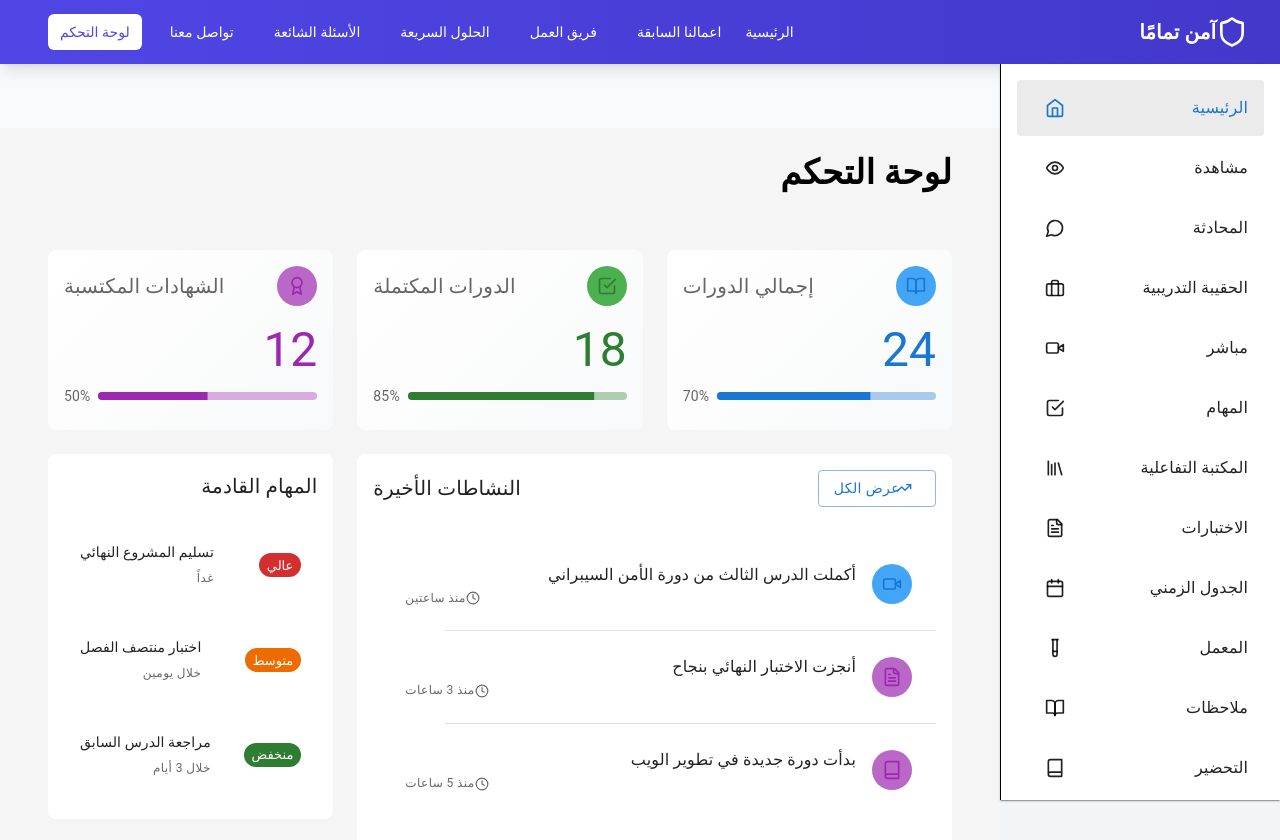
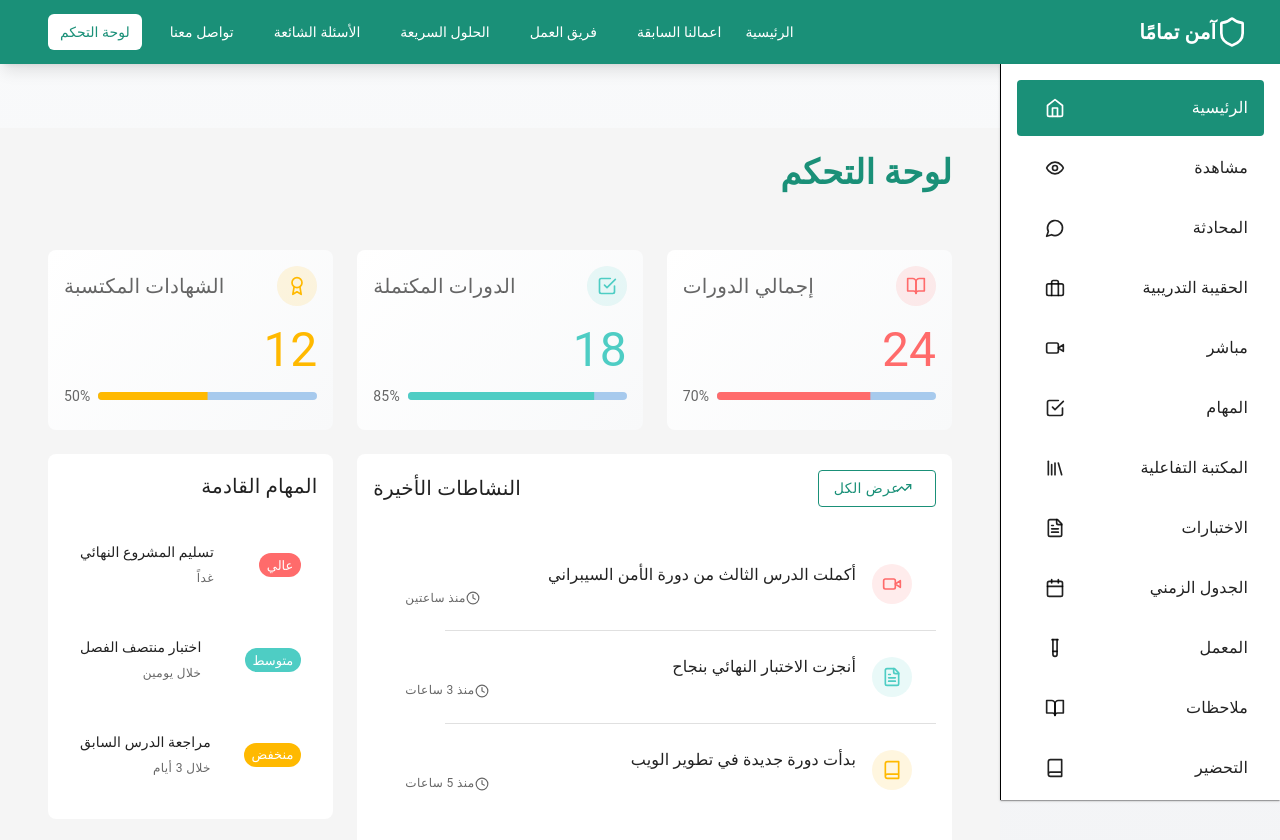
Before and after one commit to Adeeb-Aljerf/security-app, a React (Vite) app: page /dashboard in a window 1280 px wide. Shown: the top 840 px of the page. Built offline with nearby package versions, Linux system fonts and the light colour scheme.

Commit message:
changing the color of the website and add new emp

```diff
--- a/src/components/Navbar.jsx
+++ b/src/components/Navbar.jsx
@@ -20,7 +20,7 @@ const Navbar = () => {
   const isActive = (path) => location.pathname === path;
 
   return (
-    <nav className="bg-gradient-to-r from-indigo-600 to-indigo-700 text-white sticky top-0 z-50 shadow-lg">
+    <nav className="bg-gradient-to-r from-[#1a9078] to-[#1a9078] text-white sticky top-0 z-50 shadow-lg">
       <div className="max-w-7xl mx-auto px-4 sm:px-6 lg:px-8">
         <div className="flex items-center justify-between h-16">
           <Link
@@ -35,7 +35,7 @@ const Navbar = () => {
           <div className="md:hidden">
             <button
               onClick={() => setIsOpen(!isOpen)}
-              className="inline-flex items-center justify-center p-2 rounded-md hover:bg-indigo-500 focus:outline-none"
+              className="inline-flex items-center justify-center p-2 rounded-md hover:bg-[#158970] focus:outline-none"
             >
               {isOpen ? (
                 <X className="h-6 w-6" />
@@ -53,8 +53,8 @@ const Navbar = () => {
                 to={item.path}
                 className={`px-3 py-2 rounded-md text-sm font-medium transition-colors ${
                   isActive(item.path)
-                    ? "bg-white text-indigo-600"
-                    : "hover:bg-indigo-500"
+                    ? "bg-white text-[#1a9078]"
+                    : "hover:bg-[#158970]"
                 }`}
               >
                 {item.label}
@@ -72,8 +72,8 @@ const Navbar = () => {
                 to={item.path}
                 className={`block px-3 py-2 rounded-md text-base font-medium ${
                   isActive(item.path)
-                    ? "bg-white text-indigo-600"
-                    : "hover:bg-indigo-500"
+                    ? "bg-white text-[#1a9078]"
+                    : "hover:bg-[#158970]"
                 }`}
                 onClick={() => setIsOpen(false)}
               >
--- a/src/pages/Dashboard.jsx
+++ b/src/pages/Dashboard.jsx
@@ -68,29 +68,27 @@ const StatsCard = ({ title, value, progress, color, icon: Icon }) => (
           mb: 2,
         }}
       >
-        <Avatar sx={{ bgcolor: `${color}.light`, color: `${color}.main` }}>
+        <Avatar sx={{ bgcolor: `${color}20`, color: color }}>
           <Icon size={20} />
         </Avatar>
         <Typography variant="h6" color="text.secondary">
           {title}
         </Typography>
       </Box>
-      <Typography
-        variant="h3"
-        color={`${color}.main`}
-        sx={{ mb: 1, textAlign: "right" }}
-      >
+      <Typography variant="h3" sx={{ mb: 1, textAlign: "right", color: color }}>
         {value}
       </Typography>
       <Box sx={{ display: "flex", alignItems: "center", gap: 1 }}>
         <LinearProgress
           variant="determinate"
           value={progress}
-          color={color}
           sx={{
             flexGrow: 1,
             height: 8,
             borderRadius: 4,
+            "& .MuiLinearProgress-bar": {
+              backgroundColor: color,
+            },
           }}
         />
         <Typography variant="body2" color="text.secondary">
@@ -101,7 +99,7 @@ const StatsCard = ({ title, value, progress, color, icon: Icon }) => (
   </Card>
 );
 
-const ActivityItem = ({ title, time, type, icon: Icon }) => (
+const ActivityItem = ({ title, time, type, icon: Icon, color }) => (
   <ListItem
     sx={{
       py: 2,
@@ -116,8 +114,8 @@ const ActivityItem = ({ title, time, type, icon: Icon }) => (
     <ListItemAvatar>
       <Avatar
         sx={{
-          bgcolor: type === "video" ? "primary.light" : "secondary.light",
-          color: type === "video" ? "primary.main" : "secondary.main",
+          bgcolor: `${color}20`,
+          color: color,
         }}
       >
         <Icon size={20} />
@@ -155,7 +153,7 @@ const DashboardHome = () => {
         <Grid item xs={12}>
           <Typography
             variant="h4"
-            sx={{ mb: { xs: 2, md: 4 }, fontWeight: 700 }}
+            sx={{ mb: { xs: 2, md: 4 }, fontWeight: 700, color: "#1a9078" }}
           >
             لوحة التحكم
           </Typography>
@@ -166,7 +164,7 @@ const DashboardHome = () => {
             title="إجمالي الدورات"
             value="24"
             progress={70}
-            color="primary"
+            color="#FF6B6B"
             icon={BookOpen}
           />
         </Grid>
@@ -175,7 +173,7 @@ const DashboardHome = () => {
             title="الدورات المكتملة"
             value="18"
             progress={85}
-            color="success"
+            color="#4ECDC4"
             icon={CheckSquare}
           />
         </Grid>
@@ -184,7 +182,7 @@ const DashboardHome = () => {
             title="الشهادات المكتسبة"
             value="12"
             progress={50}
-            color="secondary"
+            color="#FFB900"
             icon={Award}
           />
         </Grid>
@@ -202,7 +200,14 @@ const DashboardHome = () => {
               >
                 <Button
                   variant="outlined"
-                  color="primary"
+                  sx={{
+                    color: "#1a9078",
+                    borderColor: "#1a9078",
+                    "&:hover": {
+                      borderColor: "#158970",
+                      backgroundColor: "rgba(26, 144, 120, 0.04)",
+                    },
+                  }}
                   startIcon={<TrendingUp size={16} />}
                 >
                   عرض الكل
@@ -215,6 +220,7 @@ const DashboardHome = () => {
                   time="منذ ساعتين"
                   type="video"
                   icon={Video}
+                  color="#FF6B6B"
                 />
                 <Divider variant="inset" component="li" />
                 <ActivityItem
@@ -222,6 +228,7 @@ const DashboardHome = () => {
                   time="منذ 3 ساعات"
                   type="test"
                   icon={FileText}
+                  color="#4ECDC4"
                 />
                 <Divider variant="inset" component="li" />
                 <ActivityItem
@@ -229,6 +236,7 @@ const DashboardHome = () => {
                   time="منذ 5 ساعات"
                   type="course"
                   icon={Book}
+                  color="#FFB900"
                 />
               </List>
             </CardContent>
@@ -247,16 +255,19 @@ const DashboardHome = () => {
                     title: "تسليم المشروع النهائي",
                     deadline: "غداً",
                     priority: "عالي",
+                    color: "#FF6B6B",
                   },
                   {
                     title: "اختبار منتصف الفصل",
                     deadline: "خلال يومين",
                     priority: "متوسط",
+                    color: "#4ECDC4",
                   },
                   {
                     title: "مراجعة الدرس السابق",
                     deadline: "خلال 3 أيام",
                     priority: "منخفض",
+                    color: "#FFB900",
                   },
                 ].map((task, index) => (
                   <Paper
@@ -274,13 +285,10 @@ const DashboardHome = () => {
                     <Chip
                       label={task.priority}
                       size="small"
-                      color={
-                        task.priority === "عالي"
-                          ? "error"
-                          : task.priority === "متوسط"
-                          ? "warning"
-                          : "success"
-                      }
+                      sx={{
+                        bgcolor: task.color,
+                        color: "white",
+                      }}
                     />
                     <Box sx={{ textAlign: "right" }}>
                       <Typography variant="subtitle2">{task.title}</Typography>
@@ -383,10 +391,10 @@ const Dashboard = () => {
                   py: 1.5,
                   px: 2,
                   borderRadius: 1,
-                  bgcolor: isActive ? "action.selected" : "transparent",
-                  color: isActive ? "primary.main" : "text.primary",
+                  bgcolor: isActive ? "#1a9078" : "transparent",
+                  color: isActive ? "white" : "text.primary",
                   "&:hover": {
-                    bgcolor: "action.hover",
+                    bgcolor: isActive ? "#158970" : "action.hover",
                   },
                   display: "flex",
                   justifyContent: "flex-end",
@@ -410,9 +418,9 @@ const Dashboard = () => {
           right: 16,
           bottom: 16,
           zIndex: 1100,
-          bgcolor: "primary.main",
+          bgcolor: "#1a9078",
           color: "white",
-          "&:hover": { bgcolor: "primary.dark" },
+          "&:hover": { bgcolor: "#158970" },
         }}
         onClick={() => setIsMobileMenuOpen(!isMobileMenuOpen)}
       >
--- a/src/pages/Portfolio.jsx
+++ b/src/pages/Portfolio.jsx
@@ -1,32 +1,9 @@
-import { motion } from "framer-motion";
 import amanosTraining from "../assets/teaching/img-1.jpg";
 import digitalSecurity from "../assets/teaching/img-2.jpg";
 import aleppoUniversity from "../assets/teaching/img-3.jpg";
 import digitalBasics from "../assets/teaching/img-4.jpg";
 
 const Portfolio = () => {
-  const containerVariants = {
-    hidden: { opacity: 0 },
-    visible: {
-      opacity: 1,
-      transition: {
-        staggerChildren: 0.3,
-      },
-    },
-  };
-
-  const itemVariants = {
-    hidden: { y: 20, opacity: 0 },
-    visible: {
-      y: 0,
-      opacity: 1,
-      transition: {
-        duration: 0.5,
-        ease: "easeOut",
-      },
-    },
-  };
-
   const portfolioItems = [
     {
       id: 1,
@@ -56,71 +33,36 @@ const Portfolio = () => {
 
   return (
     <div className="min-h-screen bg-gray-100 py-12 px-4 sm:px-6 lg:px-8">
-      <motion.div
-        className="max-w-7xl mx-auto"
-        initial="hidden"
-        animate="visible"
-        variants={containerVariants}
-      >
-        <motion.h1
-          className="text-4xl font-bold text-center text-gray-900 mb-12"
-          initial={{ opacity: 0, y: -20 }}
-          animate={{ opacity: 1, y: 0 }}
-          transition={{ duration: 0.6 }}
-        >
+      <div className="max-w-7xl mx-auto">
+        <h1 className="text-4xl font-bold text-center text-gray-900 mb-12">
           معرض التدريب
-        </motion.h1>
+        </h1>
 
-        <motion.div
-          className="grid grid-cols-1 md:grid-cols-2 lg:grid-cols-2 gap-8"
-          variants={containerVariants}
-        >
+        <div className="grid grid-cols-1 md:grid-cols-2 lg:grid-cols-2 gap-8">
           {portfolioItems.map((item) => (
-            <motion.div
+            <div
               key={item.id}
-              variants={itemVariants}
-              whileHover={{
-                scale: 1.03,
-                transition: { duration: 0.2 },
-              }}
-              whileTap={{ scale: 0.98 }}
               className="bg-white rounded-lg shadow-lg overflow-hidden"
             >
-              <motion.div
-                className="relative h-64"
-                whileHover={{
-                  scale: 1.05,
-                  transition: { duration: 0.3 },
-                }}
-              >
+              <div className="relative h-64">
                 <img
                   src={item.image}
                   alt={item.title}
                   className="w-full h-full object-cover"
                 />
-              </motion.div>
+              </div>
               <div className="p-6 text-right">
-                <motion.h3
-                  className="text-xl font-semibold text-gray-900 mb-2"
-                  whileHover={{ x: -5 }}
-                >
+                <h3 className="text-xl font-semibold text-gray-900 mb-2">
                   {item.title}
-                </motion.h3>
+                </h3>
                 {item.description && (
-                  <motion.p
-                    className="text-gray-600"
-                    initial={{ opacity: 0 }}
-                    animate={{ opacity: 1 }}
-                    transition={{ delay: 0.2 }}
-                  >
-                    {item.description}
-                  </motion.p>
+                  <p className="text-gray-600">{item.description}</p>
                 )}
               </div>
-            </motion.div>
+            </div>
           ))}
-        </motion.div>
-      </motion.div>
+        </div>
+      </div>
     </div>
   );
 };
```
Also changed, not shown: src/pages/Contact.jsx (+51 -35 lines), src/pages/FAQ.jsx (+26 -16 lines), src/pages/Home.jsx (+5 -5 lines), src/pages/Solutions.jsx (+29 -16 lines), src/pages/Team.jsx (+9 -4 lines), src/assets/team/walled.jpg (added).
